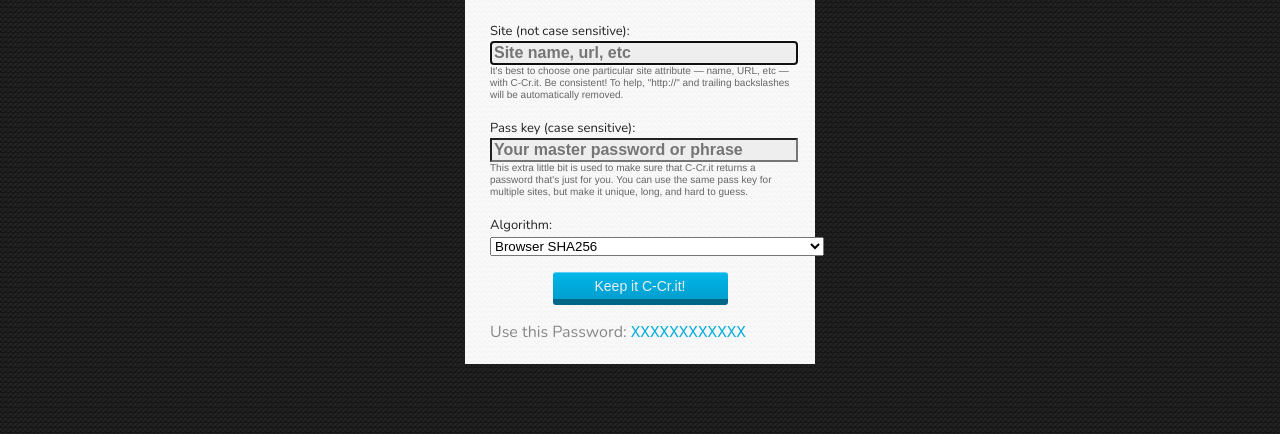
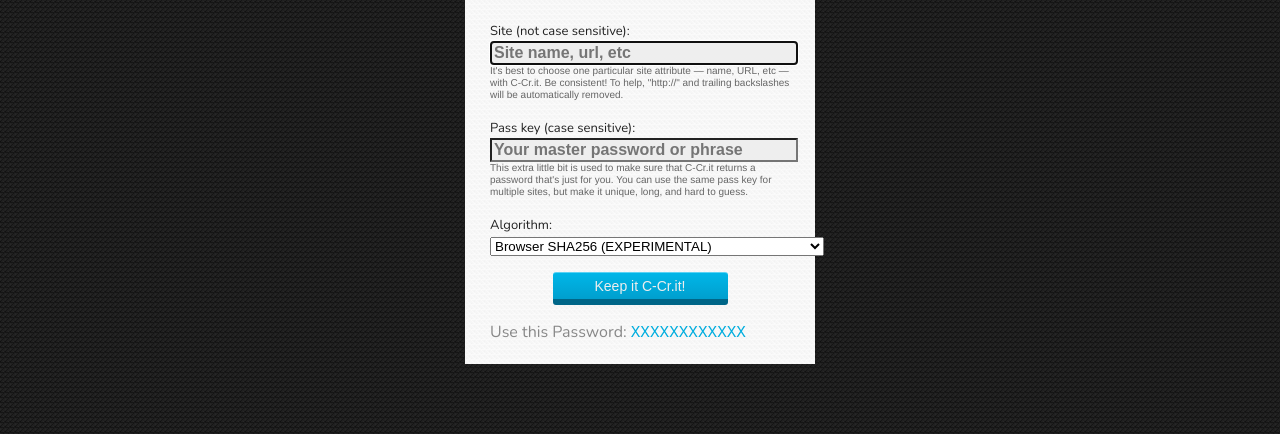
Before and after one commit to seanwm/C-Cr.it, a PHP site: page / in a window 1280 px wide. Shown: the part 93-527 px from the top of the page. Run offline with PHP 8.4, Linux system fonts and the light colour scheme.

Commit message:
Wanted to label new algo experimental.

```diff
--- a/index.php
+++ b/index.php
@@ -57,7 +57,7 @@ It's best to choose one particular site attribute &mdash; name, URL, etc &mdash;
 	<div class="fe minor">
 		<label for="a">Algorithm:</label>
 		<select name="a" id="a" required>
-            <option value="bsha256">Browser SHA256</option>
+            <option value="bsha256">Browser SHA256 (EXPERIMENTAL)</option>
 			<option value="orig">Original (SHA1)</option>
             <option value="bcrypt1">BCrypt V1--DEPRECATED, UNSAFE, DO NOT USE</option>
 		</select>
```
